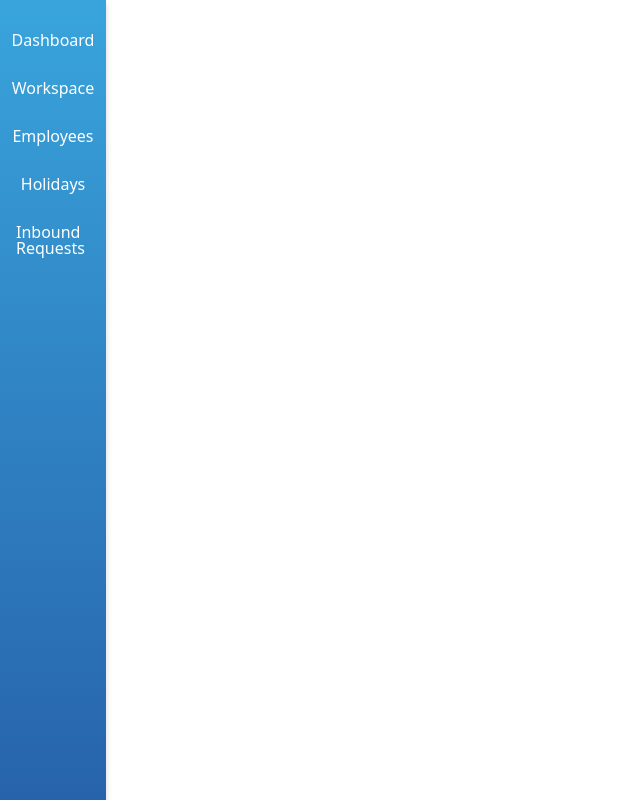
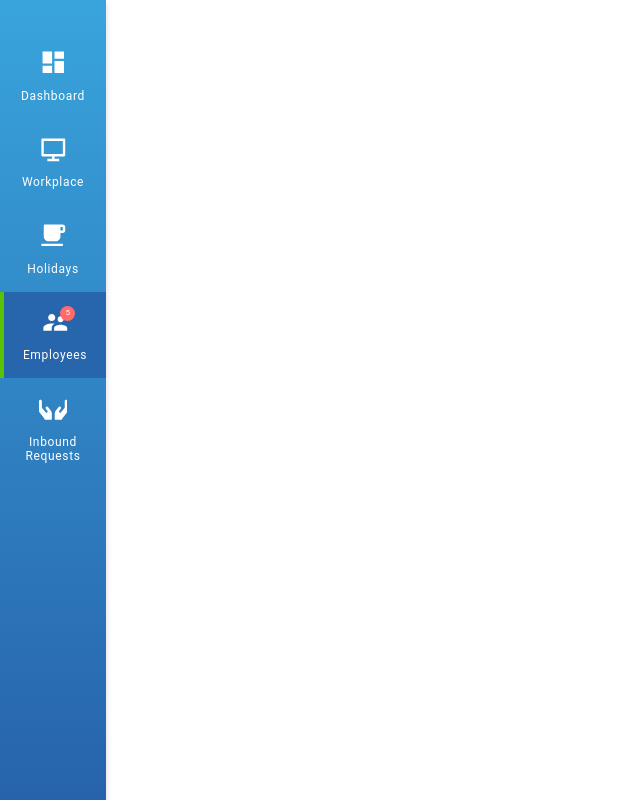
Before and after one commit to khaleed2002/react-employees-task, a React (Vite) app: page / in a window 1280 px wide. Shown: the whole page, without its empty margins (0-640 px from the left). Built offline with nearby package versions, Linux system fonts and the light colour scheme.

Commit message:
Setup Sidebar component

```diff
--- a/package.json
+++ b/package.json
@@ -9,6 +9,7 @@
     "preview": "vite preview"
   },
   "dependencies": {
+    "nanoid": "^5.0.7",
     "react": "^18.2.0",
     "react-dom": "^18.2.0",
     "react-icons": "^5.2.1"
--- a/src/App.jsx
+++ b/src/App.jsx
@@ -1,4 +1,4 @@
-import Sidebar from './components/Sidebar'
+import Sidebar from './components/Sidebar/Sidebar'
 
 function App() {
 
--- a/src/components/Sidebar.css
+++ /dev/null
@@ -1,22 +0,0 @@
-.sidebar {
-    position: sticky;
-    top: 0;
-    height: 100vh;
-    width: 106px;
-    background-image: linear-gradient(to bottom, #39a4dc, #2763ab);
-    color: white;
-    display: flex;
-    flex-direction: column;
-    align-items: center;
-    padding: 1rem;
-    box-shadow: 0 3px 6px 0 rgba(0, 0, 0, 0.16);
-}
-
-.sidebar-item {
-    margin: 1rem 0;
-    cursor: pointer;
-}
-
-.sidebar-item:hover {
-    color: #3498db;
-}
--- a/src/components/Sidebar.jsx
+++ /dev/null
@@ -1,14 +0,0 @@
-
-import './Sidebar.css'
-const Sidebar = () => {
-  return (
-    <div className="sidebar">
-      <div className="sidebar-item">Dashboard</div>
-      <div className="sidebar-item">Workspace</div>
-      <div className="sidebar-item">Employees</div>
-      <div className="sidebar-item">Holidays</div>
-      <div className="sidebar-item">Inbound Requests</div>
-    </div>
-  )
-}
-export default Sidebar
--- /dev/null
+++ b/src/components/Sidebar/Sidebar.css
@@ -0,0 +1,71 @@
+.sidebar {
+    position: sticky;
+    top: 0;
+    height: 100vh;
+    width: 106px;
+    background-image: linear-gradient(to bottom, #39a4dc, #2763ab);
+    color: white;
+    box-shadow: 0 3px 6px 0 rgba(0, 0, 0, 0.16);
+    font-family: Roboto;
+    line-height: 14px;
+}
+
+.sidebar-items-container {
+    display: flex;
+    flex-direction: column;
+    padding-top: 2rem;
+    align-items: center;
+}
+
+.sidebar-item {
+    display: flex;
+    flex-wrap: wrap;
+    cursor: pointer;
+    align-items: center;
+    justify-content: center;
+    gap: 0.75rem;
+    padding: 1rem;
+    transition: all 0.3s linear;
+}
+
+.sidebar-item.active {
+    border-left: solid 4px #59c203;
+    background-color: #2765ac;
+}
+
+.sidebar-item:hover {
+    background-color: #2765ac;
+}
+
+.sidebar-item .icon {
+    width: 28.6px;
+    height: 28.6px;
+    display: flex;
+    justify-content: center;
+    align-items: center;
+}
+
+.sidebar p {
+    text-transform: capitalize;
+    text-align: center;
+    font-size: 12px;
+    letter-spacing: 0.66px;
+}
+
+.icon-container {
+    position: relative;
+}
+
+.sidebar-item .notification {
+    position: absolute;
+    top: -2px;
+    right: -6px;
+    background-color: #ff6a6a;
+    width: 15px;
+    height: 15px;
+    display: flex;
+    justify-content: center;
+    align-items: center;
+    border-radius: 50%;
+    font-size: 8px;
+}
--- /dev/null
+++ b/src/components/Sidebar/Sidebar.jsx
@@ -0,0 +1,18 @@
+
+import './Sidebar.css'
+import SidebarItem from './SidebarItem'
+import { sidebarItems } from '../../utils/constants'
+const Sidebar = () => {
+
+  return (
+    <div className="sidebar">
+      <div className="sidebar-items-container">
+        {sidebarItems.map((item) => {
+          return <SidebarItem key={item.id} {...item}></SidebarItem>
+        })}
+      </div>
+
+    </div>
+  )
+}
+export default Sidebar
--- /dev/null
+++ b/src/components/Sidebar/SidebarItem.jsx
@@ -0,0 +1,13 @@
+const SidebarItem = ({ title, icon }) => {
+
+    return (
+        <div className={`sidebar-item ${title === 'employees' ? 'active' : ''}`}>
+            <div className="icon-container">
+                {title === 'employees' ? <span className="notification">5</span> : ""}
+                {icon}
+            </div>
+            <p>{title}</p>
+        </div>
+    )
+}
+export default SidebarItem
--- /dev/null
+++ b/src/utils/constants.jsx
@@ -0,0 +1,32 @@
+import { MdDashboard, MdSupervisorAccount } from "react-icons/md";
+import { RiComputerLine, RiCupFill } from "react-icons/ri";
+import { FaHands } from "react-icons/fa";
+import { nanoid } from "nanoid";
+
+export const sidebarItems = [
+    {
+        id: nanoid(),
+        title: "dashboard",
+        icon: <MdDashboard color="#fff" className="icon"></MdDashboard>
+    },
+    {
+        id: nanoid(),
+        title: "workplace",
+        icon: <RiComputerLine color="#fff" className="icon"></RiComputerLine>
+    },
+    {
+        id: nanoid(),
+        title: "holidays",
+        icon: <RiCupFill color="#fff" className="icon"></RiCupFill>
+    },
+    {
+        id: nanoid(),
+        title: "employees",
+        icon: <MdSupervisorAccount color="#fff" className="icon"></MdSupervisorAccount>
+    },
+    {
+        id: nanoid(),
+        title: "inbound requests",
+        icon: <FaHands color="#fff" className="icon"></FaHands>
+    },
+]
```
Also changed, not shown: 1 other file (tests, documents, lock files or other folders).
